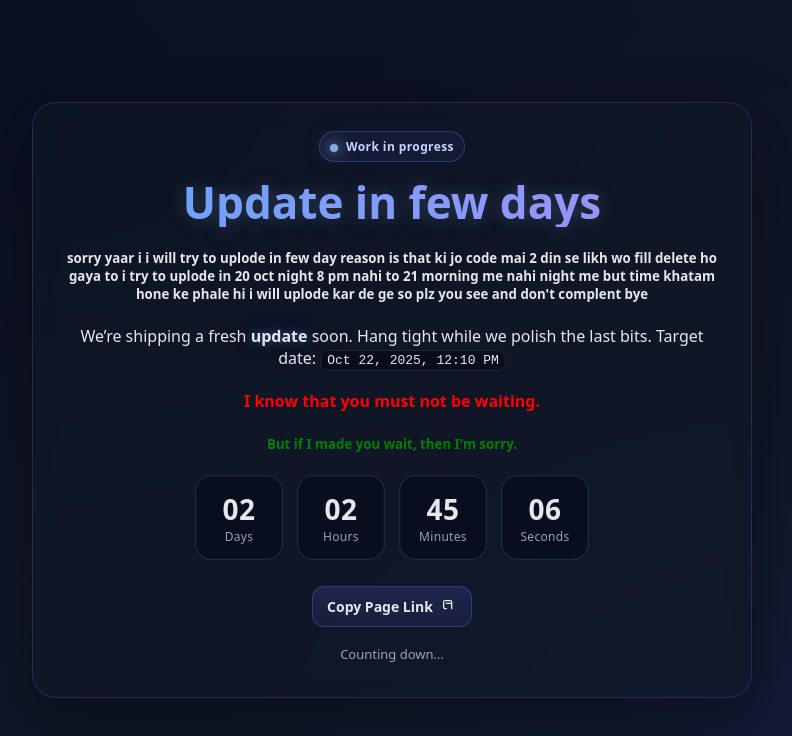
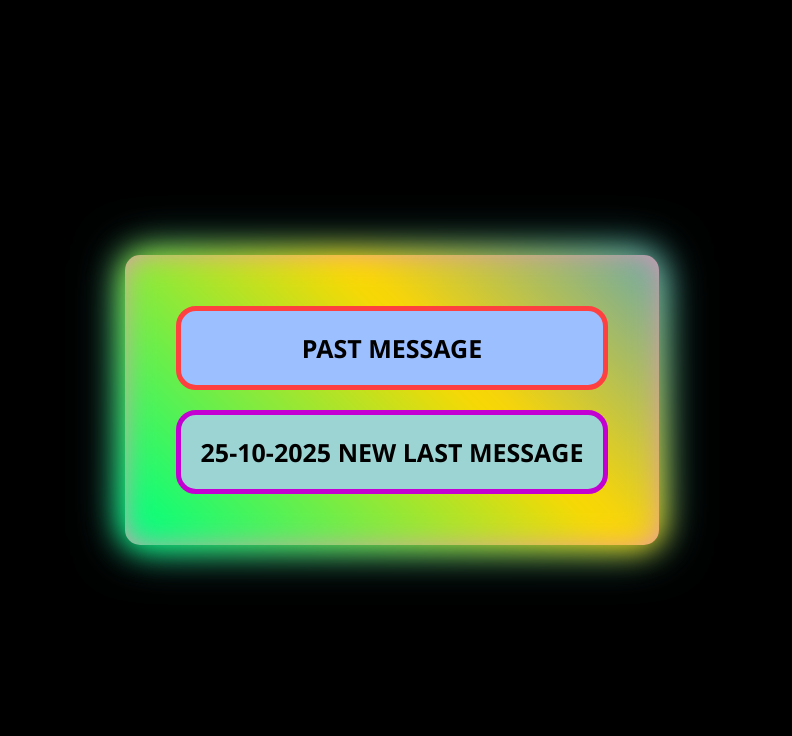
Before and after one commit to 75raj/27, a plain HTML site: page index.html in a window 1280 px wide. Shown: the whole page, without its empty margins (248-1040 px from the left). Drawn offline with Linux system fonts and the light colour scheme.

Commit message:
Replace old content with new dynamic gradient layout

```diff
--- a/index.html
+++ b/index.html
@@ -1,202 +1,140 @@
 <!DOCTYPE html>
 <html lang="en">
 <head>
-  <meta charset="utf-8" />
-  <meta name="viewport" content="width=device-width, initial-scale=1" />
-  <title>Update In Few Days</title>
+  <meta charset="UTF-8" />
+  <meta name="viewport" content="width=device-width, initial-scale=1.0, user-scalable=no" />
+  <title>Dynamic Gradient Boxes</title>
   <style>
-    :root{
-      --bg1:#0f1226;
-      --bg2:#111827;
-      --fg:#e5e7eb;
-      --accent:#60a5fa;
-      --accent2:#a78bfa;
-      --glow:#93c5fd;
+    html, body {
+      width: 100%;
+      height: 100%;
+      margin: 0;
+      padding: 0;
+      overflow: hidden;
+      background: #000000;
+      font-family: 'Segoe UI', Tahoma, Geneva, Verdana, sans-serif;
+      display: flex;
+      justify-content: center;
+      align-items: center;
     }
-    *{box-sizing:border-box}
-    html,body{height:100%}
-    body{
-      margin:0;
-      font-family: system-ui, -apple-system, Segoe UI, Roboto, Inter, Arial, sans-serif;
-      color:var(--fg);
-      background: radial-gradient(1200px 800px at 20% 10%, #0b1022, transparent 60%),
-                  radial-gradient(900px 600px at 80% 90%, #121a33, transparent 60%),
-                  linear-gradient(160deg, var(--bg1), var(--bg2));
-      display:grid;
-      place-items:center;
-      padding:24px;
+
+    body {
+      aspect-ratio: 9/16;
+      max-width: 100vw;
+      max-height: 100vh;
     }
-    .card{
-      width:min(720px, 95vw);
-      background:rgba(17, 24, 39, 0.55);
-      backdrop-filter: blur(10px);
-      border:1px solid rgba(99,102,241,0.25);
-      border-radius:24px;
-      padding:28px 28px 34px;
-      box-shadow: 0 20px 60px rgba(0,0,0,0.35);
-      text-align:center;
+
+    .welcome-box {
+      padding: 50px;
+      border-radius: 15px;
+      border: 1px solid transparent;
+      position: relative;
+      background-color: rgba(255, 163, 203, 0.9);
+      animation: glow 4s linear infinite;
+      box-shadow: 0 0 40px rgb(255, 0, 0);
+      z-index: 1;
+      display: flex;
+      flex-direction: column;
+      gap: 20px;
+      cursor: pointer;
     }
-    .badge{
-      display:inline-block;
-      font-weight:600;
-      letter-spacing:.4px;
-      font-size:12px;
-      padding:6px 10px;
-      border-radius:999px;
-      border:1px solid rgba(99,102,241,0.35);
-      color:#c7d2fe;
-      background:rgba(99,102,241,.08);
-      margin-bottom:10px;
+
+    .welcome-box::before {
+      content: "";
+      position: absolute;
+      top: -5px;
+      left: -5px;
+      right: -5px;
+      bottom: -5px;
+      background: linear-gradient(45deg,
+        #ff1493, #00ff7f, #ffd700, #1e90ff, #ff4500, #00ffff, #ff69b4, #7fff00);
+      background-size: 400% 400%;
+      z-index: -1;
+      filter: blur(15px);
+      animation: colorCycle 5s linear infinite;
+      border-radius: 25px;
     }
-    h1{
-      margin:6px 0 8px;
-      font-size:clamp(28px, 5vw, 44px);
-      line-height:1.1;
-      font-weight:800;
-      background: linear-gradient(90deg, var(--accent), var(--accent2));
-      -webkit-background-clip:text; background-clip:text; color:transparent;
-      text-shadow: 0 0 18px rgba(147,197,253,.25);
+
+    .text-box {
+      padding: 20px;
+      border-radius: 20px;
+      font-size: 25px;
+      font-weight: bold;
+      text-transform: uppercase;
+      color: black;
+      text-align: center;
+      transition: background 0.3s, box-shadow 0.3s;
+      cursor: pointer;
     }
-    .sub{
-      margin:0 auto 18px;
-      max-width:55ch;
-      color:#cbd5e1;
-      font-size:clamp(14px, 2.2vw, 16px);
+
+    .text-box.english {
+      background: #9bbfff;
+      border: 5px solid #ff4040;
     }
-    .glow{
-      color:#e2e8f0;
-      text-shadow: 0 0 10px rgba(147,197,253,.35), 0 0 22px rgba(167,139,250,.25);
-      font-weight:700;
+
+    .text-box.hinglish {
+      background: #9cd3d3;
+      border: 5px solid #c300d1;
     }
-    .timer{
-      display:flex; justify-content:center; gap:14px; flex-wrap:wrap;
-      margin:18px 0 10px;
+
+    .text-box:active, .text-box:hover {
+      background: #00ff59;
+      box-shadow: 0 0 20px rgba(28, 3, 255, 0.8);
     }
-    .unit{
-      min-width:88px;
-      padding:14px 12px;
-      border-radius:16px;
-      background:rgba(2,6,23,.45);
-      border:1px solid rgba(148,163,184,.18);
-      box-shadow: inset 0 0 0 1px rgba(99,102,241,.08);
+
+    .animated-text span {
+      display: inline-block;
+      opacity: 0;
+      transform: translateY(20px);
+      animation: fadeInUp 1s forwards;
     }
-    .num{ font-size:28px; font-weight:800; letter-spacing:.5px }
-    .lab{ font-size:12px; color:#94a3b8; letter-spacing:.3px }
-    .foot{
-      margin-top:18px; font-size:13px; color:#9ca3af
+
+    @keyframes colorCycle {
+      0% { background-position: 0% 50%; }
+      50% { background-position: 100% 50%; }
+      100% { background-position: 0% 50%; }
     }
-    .pulse{
-      display:inline-block; width:8px; height:8px; border-radius:50%;
-      background:var(--glow); box-shadow:0 0 12px var(--glow), 0 0 28px var(--glow);
-      margin-right:8px; vertical-align:middle; animation:pulse 1.6s infinite ease-in-out;
+
+    @keyframes glow {
+      0%, 100% {
+        box-shadow: 0 0 40px rgb(16, 255, 223);
+      }
+      50% {
+        box-shadow: 0 0 60px rgba(255, 255, 255, 0.4);
+      }
     }
-    @keyframes pulse{
-      0%,100%{ transform:scale(1); opacity:.9 }
-      50%{ transform:scale(1.35); opacity:.65 }
-    }
-    .btn{
-      margin-top:16px; display:inline-flex; align-items:center; gap:8px;
-      padding:10px 14px; border-radius:12px; border:1px solid rgba(99,102,241,.35);
-      background:linear-gradient(180deg, rgba(99,102,241,.18), rgba(99,102,241,.10));
-      color:#e5e7eb; text-decoration:none; font-weight:600; font-size:14px;
-    }
-    .btn:active{ transform:translateY(1px) }
-    code{
-      padding:2px 6px; border-radius:8px; background:rgba(2,6,23,.55); border:1px solid rgba(148,163,184,.18)
+
+    @keyframes fadeInUp {
+      0% {
+        opacity: 0;
+        transform: translateY(20px);
+      }
+      100% {
+        opacity: 1;
+        transform: translateY(0);
+      }
     }
   </style>
 </head>
 <body>
-  <div class="card">
-    <div class="badge"><span class="pulse"></span>Work in progress</div>
-    <h1>Update in few days</h1>
-
-    <h5>sorry yaar i i will try to uplode in few day reason is that ki jo code mai 2 din se likh wo fill delete ho gaya to i try to uplode in 20 oct   night 8 pm nahi to 21 morning me nahi night me
-        but time khatam hone ke phale hi i will uplode kar de ge so plz you see and don't complent  bye
- </h5>
-      We’re shipping a fresh <span class="glow">update</span> soon. Hang tight while we polish the last bits.
-      Target date: <code id="target"></code>
-   <h4 style="color: red;">I know that you must not be waiting.</h4>
-   <h5 style="color: green;">But if I made you wait, then I'm sorry.</h5>
-
-    </p>
-
-    <div class="timer" id="timer" aria-live="polite">
-      <div class="unit">
-        <div class="num" id="d">--</div>
-        <div class="lab">Days</div>
-      </div>
-      <div class="unit">
-        <div class="num" id="h">--</div>
-        <div class="lab">Hours</div>
-      </div>
-      <div class="unit">
-        <div class="num" id="m">--</div>
-        <div class="lab">Minutes</div>
-      </div>
-      <div class="unit">
-        <div class="num" id="s">--</div>
-        <div class="lab">Seconds</div>
+  <audio autoplay loop>
+    <source src="https://cdn.pixabay.com/download/audio/2022/03/31/audio_3f6b35294c.mp3?filename=space-ambient-112925.mp3" type="audio/mp3">
+    Your browser does not support the audio element.
+  </audio>
+  <div class="welcome-box">
+    <div class="text-box english" onclick="window.location.href='https://75raj.github.io/7/'">
+      <div class="animated-text">
+        <!-- Replace this with your past message text, example: -->
+       PAST MESSAGE</div>
+    </div>
+    <div class="text-box hinglish" onclick="window.location.href='https://75raj.github.io/R5/'">
+      <div class="animated-text">
+        <span>2</span><span>5</span><span>-</span><span>1</span><span>0</span><span>-</span><span>2</span><span>0</span><span>2</span><span>5</span>
+        <span> </span><span>N</span><span>E</span><span>W</span>
+        <span> </span><span>L</span><span>A</span><span>S</span><span>T</span>
+        <span> </span><span>M</span><span>E</span><span>S</span><span>S</span><span>A</span><span>G</span><span>E</span>
       </div>
     </div>
-
-    <a class="btn" href="#" onclick="navigator.clipboard.writeText(window.location.href);return false;">
-      Copy Page Link
-      <svg width="16" height="16" viewBox="0 0 24 24" fill="none" aria-hidden="true">
-        <path d="M8 8h8v8M8 16H6a2 2 0 0 1-2-2V6a2 2 0 0 1 2-2h8a2 2 0 0 1 2 2v2"
-              stroke="currentColor" stroke-width="2" stroke-linecap="round" stroke-linejoin="round"/>
-      </svg>
-    </a>
-
-    <div class="foot" id="status">Counting down…</div>
   </div>
-
-  <script>
-    // === EDIT THIS DATE ===
-    // Use your planned release date/time (local time). Format: YYYY-MM-DDTHH:MM:SS
-    const TARGET_DATE = "2025-10-22T12:10:00";
-
-    // ——————————————————————
-    const target = new Date(TARGET_DATE);
-    document.getElementById('target').textContent =
-      target.toLocaleString([], {year:'numeric', month:'short', day:'2-digit', hour:'2-digit', minute:'2-digit'});
-
-    const dEl = document.getElementById('d');
-    const hEl = document.getElementById('h');
-    const mEl = document.getElementById('m');
-    const sEl = document.getElementById('s');
-    const statusEl = document.getElementById('status');
-    const titleBase = document.title;
-
-    function pad(n){ return String(n).padStart(2,'0'); }
-
-    function tick(){
-      const now = new Date();
-      const diff = target - now;
-
-      if(diff <= 0){
-        dEl.textContent = hEl.textContent = mEl.textContent = sEl.textContent = "00";
-        statusEl.textContent = "✅ Update is live!";
-        document.querySelector('h1').textContent = "Update released";
-        document.title = "Update released";
-        return clearInterval(t);
-      }
-
-      const days = Math.floor(diff / (1000*60*60*24));
-      const hours = Math.floor((diff / (1000*60*60)) % 24);
-      const mins = Math.floor((diff / (1000*60)) % 60);
-      const secs = Math.floor((diff / 1000) % 60);
-
-      dEl.textContent = pad(days);
-      hEl.textContent = pad(hours);
-      mEl.textContent = pad(mins);
-      sEl.textContent = pad(secs);
-
-      document.title = `${pad(days)}d ${pad(hours)}h ${pad(mins)}m — ${titleBase}`;
-    }
-
-    const t = setInterval(tick, 1000);
-    tick();
-  </script>
 </body>
 </html>
```
